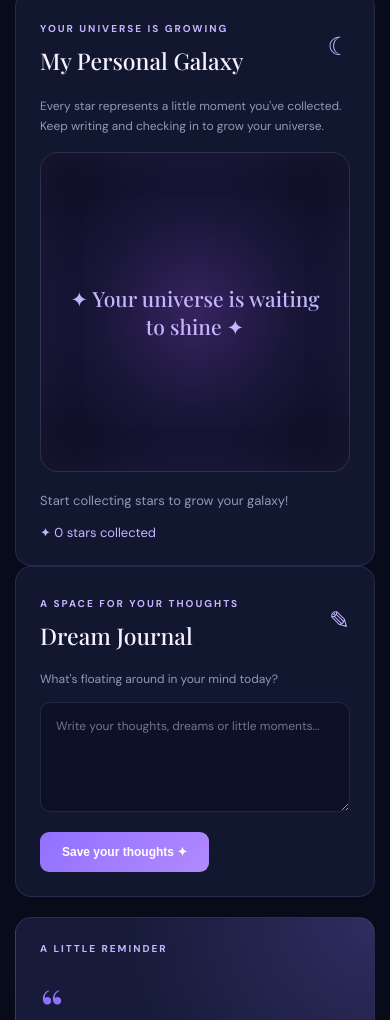
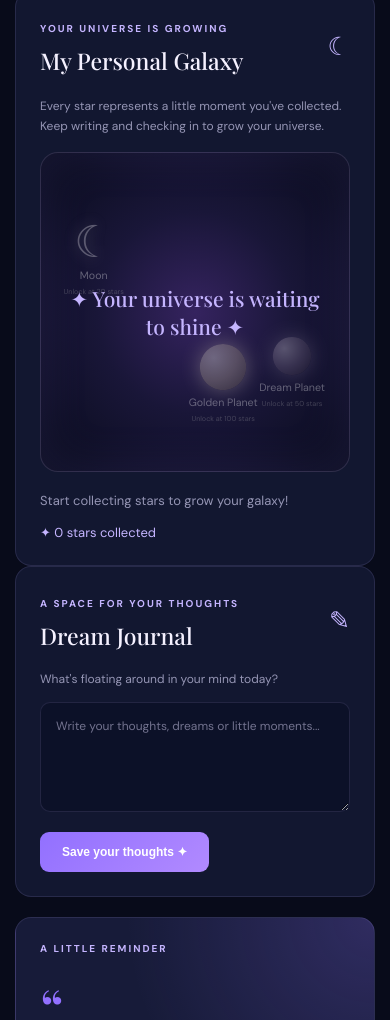
Before and after one commit to amalnx/DreamSpace, a plain HTML site: page index.html in a window 390 px wide. Shown: the part 1234-2254 px from the top of the page. Drawn offline with nearby package versions, Linux system fonts and the light colour scheme.

Commit message:
added planets

```diff
--- a/css/style.css
+++ b/css/style.css
@@ -1,3 +1,4 @@
+
 /* ==============================
    DREAMSPACE - CELESTIAL THEME
 ================================= */
@@ -510,7 +511,190 @@ footer {
     line-height: 2;
 }
 
-/* RESPONSIVE DESIGN */
+/* ==============================
+   PERSONAL GALAXY
+================================= */
+
+.personal-galaxy-section {
+    margin-top: 30px;
+    overflow: hidden;
+}
+
+.galaxy-description {
+    color: var(--muted);
+    margin: 15px 0 25px;
+    line-height: 1.7;
+    font-size: 13px;
+}
+
+.personal-galaxy {
+    position: relative;
+    width: 100%;
+    height: 320px;
+    overflow: hidden;
+    border-radius: 18px;
+    background:
+        radial-gradient(ellipse at 50% 50%, #35235f 0%, #191638 45%, #080b1a 100%);
+    border: 1px solid rgba(197, 181, 255, 0.2);
+    display: flex;
+    align-items: center;
+    justify-content: center;
+    box-shadow: inset 0 0 50px rgba(146, 112, 255, 0.12);
+}
+
+.galaxy-message {
+    color: var(--lavender);
+    font-family: 'Playfair Display', serif;
+    font-size: 21px;
+    text-align: center;
+    z-index: 2;
+    padding: 20px;
+}
+
+.galaxy-footer {
+    display: flex;
+    justify-content: space-between;
+    align-items: center;
+    gap: 15px;
+    flex-wrap: wrap;
+    margin-top: 20px;
+    color: var(--muted);
+    font-size: 13px;
+}
+
+.galaxy-footer > span {
+    color: var(--lavender);
+}
+
+.galaxy-star {
+    position: absolute;
+    border-radius: 50%;
+    background: white;
+    box-shadow: 0 0 8px 2px rgba(197, 181, 255, 0.8);
+    animation: galaxyTwinkle 2s infinite alternate;
+}
+
+@keyframes galaxyTwinkle {
+    from {
+        opacity: 0.4;
+        transform: scale(0.7);
+    }
+
+    to {
+        opacity: 1;
+        transform: scale(1.3);
+    }
+}
+
+/* ==============================
+   UNLOCKABLE PLANETS
+================================= */
+
+.unlockable-planet {
+    position: absolute;
+    z-index: 3;
+    display: flex;
+    flex-direction: column;
+    align-items: center;
+    gap: 6px;
+    transition: all 0.5s ease;
+}
+
+.unlockable-planet > span {
+    display: flex;
+    align-items: center;
+    justify-content: center;
+    border-radius: 50%;
+    transition: all 0.5s ease;
+}
+
+/* Moon */
+
+.moon {
+    top: 18%;
+    left: 15%;
+}
+
+.moon > span {
+    width: 55px;
+    height: 55px;
+    color: #e8dcff;
+    font-size: 55px;
+    text-shadow: 0 0 20px #c5b5ff;
+}
+
+/* Dream Planet */
+
+.purple-planet {
+    top: 55%;
+    right: 15%;
+}
+
+.purple-planet > span {
+    width: 48px;
+    height: 48px;
+    background: radial-gradient(circle at 30% 30%, #e2baff, #9254d8, #3d176b);
+    box-shadow: 0 0 25px #a56bff;
+}
+
+/* Golden Planet */
+
+.golden-planet {
+    bottom: 12%;
+    left: 45%;
+}
+
+.golden-planet > span {
+    width: 58px;
+    height: 58px;
+    background: radial-gradient(circle at 30% 30%, #fff1a8, #e6a63e, #8b4c16);
+    box-shadow: 0 0 25px #ffc76b;
+}
+
+/* Locked Planets */
+
+.unlockable-planet.locked {
+    opacity: 0.35;
+    filter: grayscale(0.8);
+}
+
+/* Unlocked Planets */
+
+.unlockable-planet.unlocked {
+    opacity: 1;
+    filter: none;
+    animation: planetFloat 4s ease-in-out infinite;
+}
+
+.unlockable-planet.unlocked > span {
+    box-shadow: 0 0 30px #c5b5ff;
+}
+
+.planet-status {
+    color: var(--muted);
+    font-size: 9px;
+    white-space: nowrap;
+}
+
+.unlockable-planet.unlocked .planet-status {
+    color: var(--lavender);
+}
+
+/* Planet Floating Animation */
+
+@keyframes planetFloat {
+    0%, 100% {
+        transform: translateY(0);
+    }
+
+    50% {
+        transform: translateY(-10px);
+    }
+}
+
+/* ==============================
+   RESPONSIVE DESIGN
+================================= */
 
 @media (max-width: 1100px) {
     .main-content {
@@ -634,78 +818,16 @@ footer {
         min-width: 75px;
         padding: 12px;
     }
-}
-/* ==============================
-   PERSONAL GALAXY
-================================= */
 
-.personal-galaxy-section {
-    margin-top: 30px;
-    overflow: hidden;
-}
-
-.galaxy-description {
-    color: var(--muted);
-    margin: 15px 0 25px;
-    line-height: 1.7;
-    font-size: 13px;
-}
-
-.personal-galaxy {
-    position: relative;
-    width: 100%;
-    height: 320px;
-    overflow: hidden;
-    border-radius: 18px;
-    background:
-        radial-gradient(ellipse at 50% 50%, #35235f 0%, #191638 45%, #080b1a 100%);
-    border: 1px solid rgba(197, 181, 255, 0.2);
-    display: flex;
-    align-items: center;
-    justify-content: center;
-    box-shadow: inset 0 0 50px rgba(146, 112, 255, 0.12);
-}
-
-.galaxy-message {
-    color: var(--lavender);
-    font-family: 'Playfair Display', serif;
-    font-size: 21px;
-    text-align: center;
-    z-index: 2;
-    padding: 20px;
-}
-
-.galaxy-footer {
-    display: flex;
-    justify-content: space-between;
-    align-items: center;
-    gap: 15px;
-    flex-wrap: wrap;
-    margin-top: 20px;
-    color: var(--muted);
-    font-size: 13px;
-}
-
-.galaxy-footer > span {
-    color: var(--lavender);
-}
-
-.galaxy-star {
-    position: absolute;
-    border-radius: 50%;
-    background: white;
-    box-shadow: 0 0 8px 2px rgba(197, 181, 255, 0.8);
-    animation: galaxyTwinkle 2s infinite alternate;
-}
-
-@keyframes galaxyTwinkle {
-    from {
-        opacity: 0.4;
-        transform: scale(0.7);
+    .unlockable-planet {
+        transform: scale(0.8);
     }
 
-    to {
-        opacity: 1;
-        transform: scale(1.3);
+    .moon {
+        left: 5%;
+    }
+
+    .purple-planet {
+        right: 5%;
     }
 }
--- a/index.html
+++ b/index.html
@@ -134,14 +134,38 @@
                     ✦ Your universe is waiting to shine ✦
                 </div>
 
+                <!-- Unlockable Moon -->
+                <div class="unlockable-planet moon locked" id="moon">
+                    <span>☾</span>
+                    <small>Moon</small>
+                    <div class="planet-status">Unlock at 20 stars</div>
+                </div>
+
+                <!-- Unlockable Purple Planet -->
+                <div class="unlockable-planet purple-planet locked" id="purplePlanet">
+                    <span></span>
+                    <small>Dream Planet</small>
+                    <div class="planet-status">Unlock at 50 stars</div>
+                </div>
+
+                <!-- Unlockable Golden Planet -->
+                <div class="unlockable-planet golden-planet locked" id="goldenPlanet">
+                    <span></span>
+                    <small>Golden Planet</small>
+                    <div class="planet-status">Unlock at 100 stars</div>
+                </div>
+
             </div>
 
+            <!-- Galaxy Progress -->
             <div class="galaxy-footer">
+
                 <p id="galaxyProgress">
                     Keep collecting stars to grow your galaxy!
                 </p>
 
                 <span>✦ <span id="galaxyStarCount">0</span> stars collected</span>
+
             </div>
 
         </section>
@@ -239,7 +263,7 @@
         </section>
 
 
-        <!-- Memory Lane Placeholder -->
+        <!-- Memory Lane -->
         <section class="section-card" id="memories">
 
             <div class="section-heading">
```
